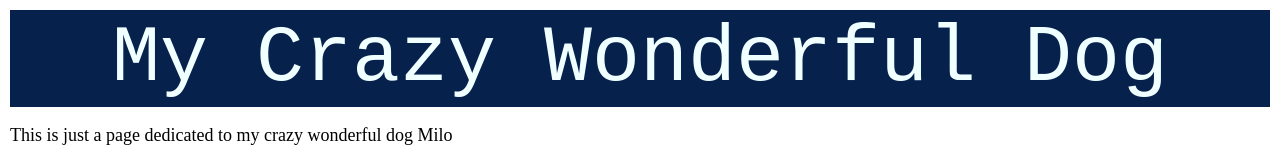
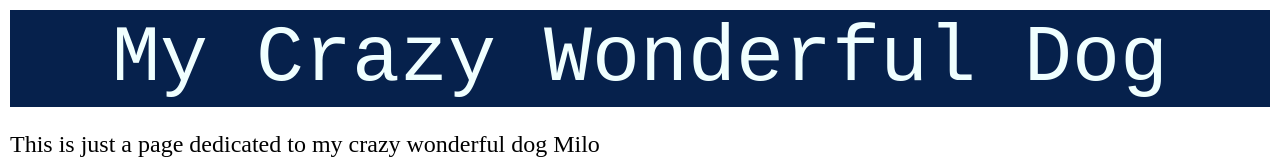
Before and after one commit to djpaquet/html-me-something, a plain HTML site: page index.html in a window 1280 px wide. Shown: the top 161 px of the page. Drawn offline with Linux system fonts and the light colour scheme; grey boxes are pictures that could not be loaded.

Commit message:
Finished all criteria and passed

```diff
--- a/index.html
+++ b/index.html
@@ -14,7 +14,7 @@
 
     <article>
          <section>
-         <p>This is just a page dedicated to my crazy wonderful dog Milo</p>
+         <p id="big">This is just a page dedicated to my crazy wonderful dog Milo</p>
         <figure> <img class="rotate-90"src="https://dl.dropboxusercontent.com/s/1ejw70vecvky5le/IMG_0720.JPG?dl=0"  width="400" height="400" />
         <figcaption>Afternoon nap on the couch</figcaption>
         </figure>
--- a/style.css
+++ b/style.css
@@ -40,3 +40,6 @@ section{
     margin: 30px;
     padding: 10px, 10px;
 }
+#big{
+    font-size: x-large;
+}
```
